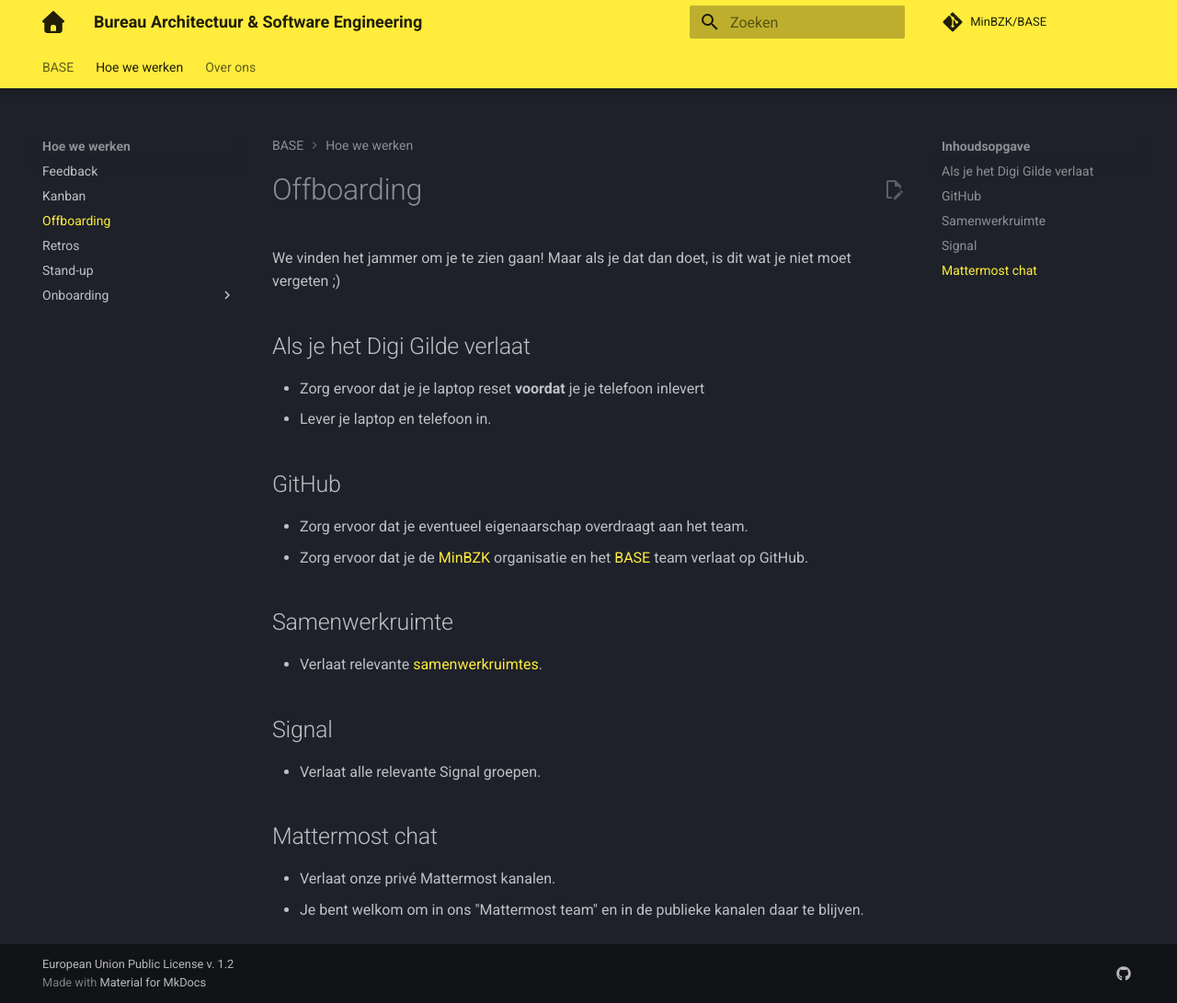
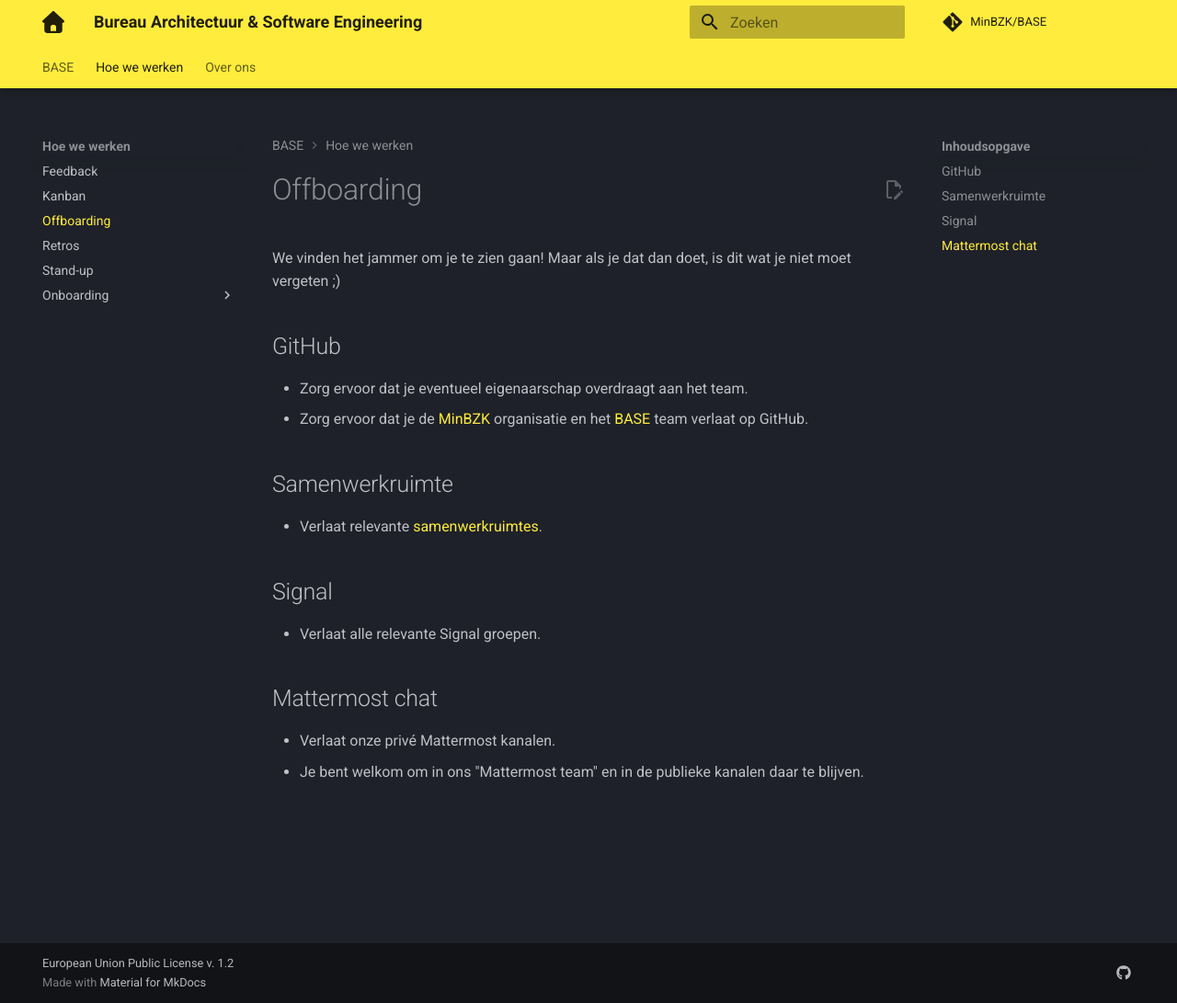
Before and after one commit to MinBZK/BASE, an MkDocs documentation site: the page built from docs/Hoe_we_werken/offboarding.md, in a window 1280 px wide and 1091 px high. Shown: the whole window at 92% size. Built offline with MkDocs 1.6.1 and Material for MkDocs 9.7.7, drawn with Linux system fonts in a browser that asks for light colours; plug-ins that fetch from the network failed and are left out; comment, search, counter and statistics services are not loaded.

Commit message:
Update offboarding.md

```diff
--- a/docs/Hoe_we_werken/offboarding.md
+++ b/docs/Hoe_we_werken/offboarding.md
@@ -2,10 +2,6 @@
 
 We vinden het jammer om je te zien gaan! Maar als je dat dan doet, is dit wat je niet moet vergeten ;)
 
-## Als je het Digi Gilde verlaat
-
-- Zorg ervoor dat je je laptop reset **voordat** je je telefoon inlevert
-- Lever je laptop en telefoon in.
 
 ## GitHub
 
```
